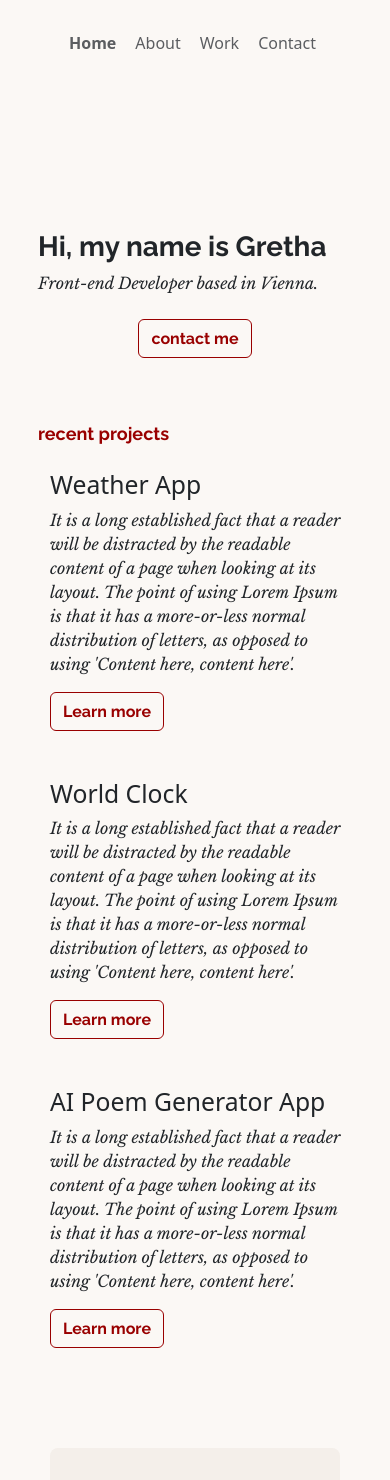
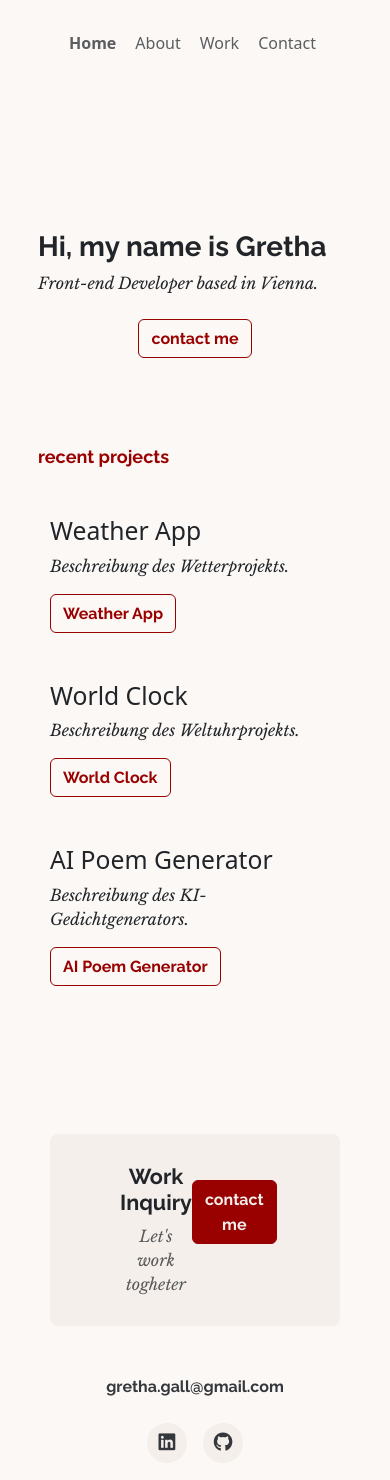
Before and after one commit to grethaga/react-portfolio, a React (Create React App) app: page / in a window 390 px wide. Shown: the top 1480 px of the page. Built offline with nearby package versions, Linux system fonts and the light colour scheme; a small style sheet from the web is missing.

Commit message:
add dynamic import for project img

```diff
--- a/src/Home.css
+++ b/src/Home.css
@@ -45,7 +45,6 @@ p {
   font-style: normal;
   color: var(--secondary-color);
   font-size: 18px;
-  margin: 25px 0;
 }
 
 img {
--- a/src/Home.js
+++ b/src/Home.js
@@ -16,7 +16,7 @@ function Home() {
           </Link>
         </div>
       </div>
-      <h3 className="custom-heading">recent projects</h3>
+      <h3 className="custom-heading my-5">recent projects</h3>
       <Projects />
       <Footer />
       <div />
--- a/src/Projects.js
+++ b/src/Projects.js
@@ -1,79 +1,64 @@
 import React from "react";
 import "./Projects.css";
-import weather from "./images/weather-app.png";
-import clock from "./images/world-clock.png";
-import poem from "./images/AI-poem-generator.png";
+
+const importAllImages = (parameter) =>
+  parameter
+    .keys()
+    .filter((path) => !path.includes("Profilbild.jpg"))
+    .map(parameter);
+
+const images = importAllImages(
+  require.context("./images", false, /\.(png|jpe?g|svg)$/)
+);
+
+const imageData = [
+  {
+    src: images[0],
+    href: "https://api-weather-project.netlify.app/",
+    title: "Weather App",
+    description: "Beschreibung des Wetterprojekts.",
+  },
+  {
+    src: images[1],
+    href: "https://world-clock-example.com",
+    title: "World Clock",
+    description: "Beschreibung des Weltuhrprojekts.",
+  },
+  {
+    src: images[2],
+    href: "https://ai-poem-generator.netlify.app/",
+    title: "AI Poem Generator",
+    description: "Beschreibung des KI-Gedichtgenerators.",
+  },
+];
 
 export default function Projects() {
   return (
     <div className="container">
       <div className="row">
-        <div className="col-sm">
-          <a
-            href="https://api-weather-project.netlify.app/"
-            target="_blank"
-            rel="noopener noreferrer"
-          >
-            <img
-              src={weather}
-              className="img-fluid d-none d-sm-block project-img"
-              alt="Weather App"
-            />
-          </a>
-          <div className="project-description d-block d-sm-none">
-            <h2>Weather App</h2>
-            <p>
-              It is a long established fact that a reader will be distracted by
-              the readable content of a page when looking at its layout. The
-              point of using Lorem Ipsum is that it has a more-or-less normal
-              distribution of letters, as opposed to using 'Content here,
-              content here'.
-            </p>
-            <a href="/work.html" className="btn contact-btn learn-btn">
-              Learn more
+        {imageData.map((project, index) => (
+          <div className="col-sm" key={index}>
+            <a href={project.href} target="_blank" rel="noopener noreferrer">
+              <img
+                src={project.src}
+                className="img-fluid d-none d-sm-block project-img"
+                alt={project.title}
+              />
             </a>
+            <div className="project-description d-block d-sm-none mb-5">
+              <h2>{project.title}</h2>
+              <p>{project.description}</p>
+              <a
+                href={project.href}
+                className="btn contact-btn learn-btn"
+                target="_blank"
+                rel="noopener noreferrer"
+              >
+                {project.title}
+              </a>
+            </div>
           </div>
-        </div>
-        <div className="col-sm">
-          <img
-            src={clock}
-            className="img-fluid d-none d-sm-block"
-            alt="world-clock project"
-          />
-          <div className="project-description d-block d-sm-none mt-5">
-            <h2>World Clock</h2>
-            <p>
-              It is a long established fact that a reader will be distracted by
-              the readable content of a page when looking at its layout. The
-              point of using Lorem Ipsum is that it has a more-or-less normal
-              distribution of letters, as opposed to using 'Content here,
-              content here'.
-            </p>
-            <a href="/work.html" className="btn contact-btn learn-btn">
-              Learn more
-            </a>
-          </div>
-        </div>
-        <div className="col">
-          <img
-            src={poem}
-            className="img-fluid d-none d-sm-block"
-            alt=" AI project"
-          />
-          <div className="project-description d-block d-sm-none mt-5">
-            <h2>AI Poem Generator App</h2>
-            <p>
-              It is a long established fact that a reader will be distracted by
-              the readable content of a page when looking at its layout. The
-              point of using Lorem Ipsum is that it has a more-or-less normal
-              distribution of letters, as opposed to using 'Content here,
-              content here'.
-            </p>
-            <a href="/work.html" className="btn contact-btn learn-btn">
-              Learn more
-            </a>
-          </div>
-        </div>
+        ))}
       </div>
     </div>
   );
```
